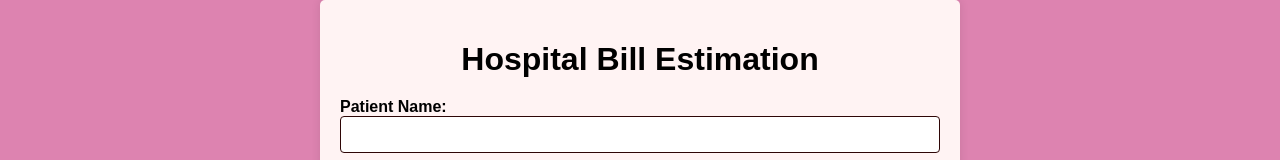
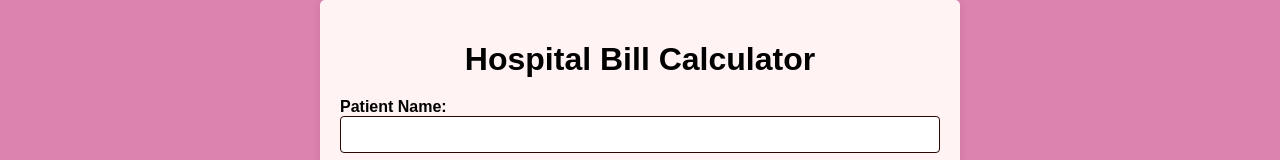
Before and after one commit to Gracy222/HospitalBill_App, a plain HTML site: page index.html in a window 1280 px wide. Shown: the top 160 px of the page. Drawn offline with Linux system fonts and the light colour scheme; a script that the page names is missing.

Commit message:
Update index.html

```diff
--- a/index.html
+++ b/index.html
@@ -3,12 +3,12 @@
 <head>
     <meta charset="UTF-8">
     <meta name="viewport" content="width=device-width, initial-scale=1.0">
-    <title>Hospital Bill Estimation</title>
+    <title>Hospital Bill Calculator</title>
     <link rel="stylesheet" href="styles.css">
 </head>
 <body>
     <div class="container">
-        <h1>Hospital Bill Estimation</h1>
+        <h1>Hospital Bill Calculator</h1>
         <form id="billForm">
             <div class="form-group">
                 <label for="patientName">Patient Name:</label>
```
